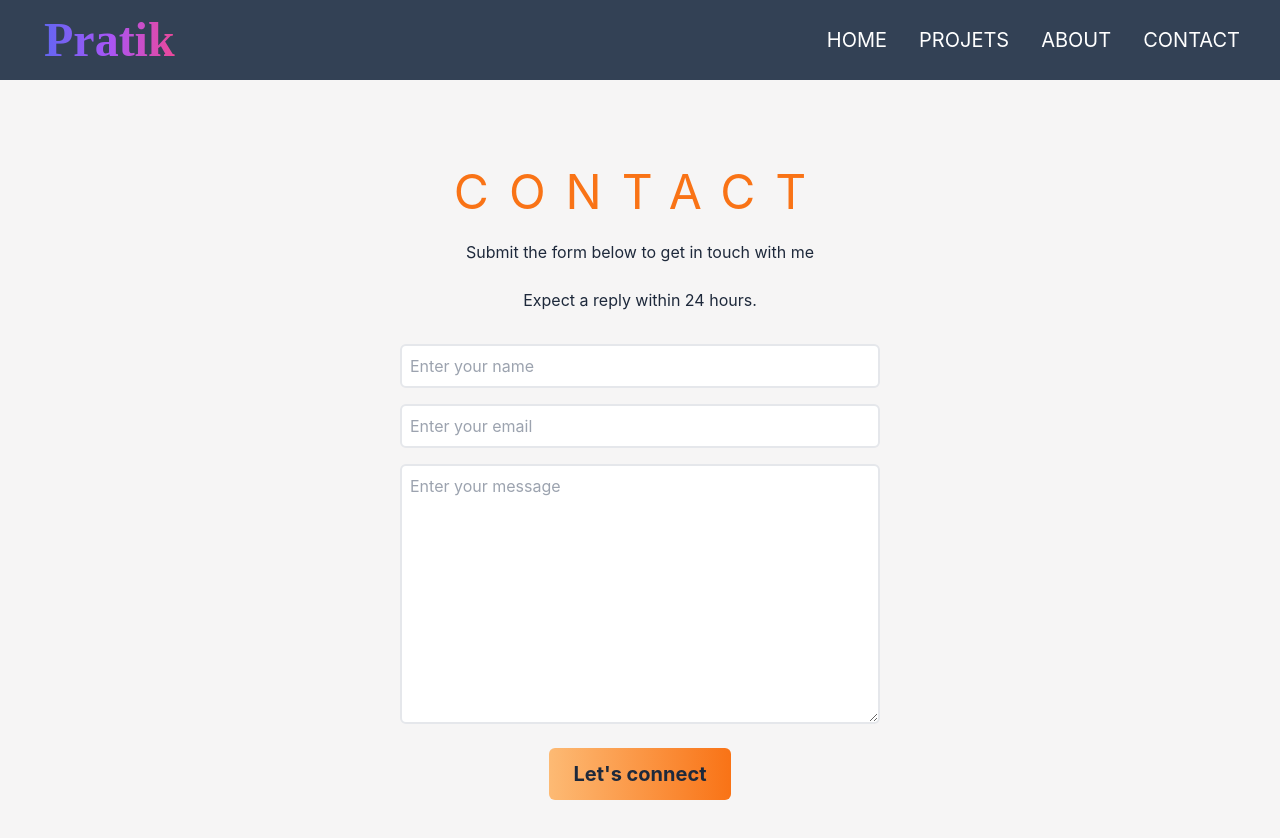
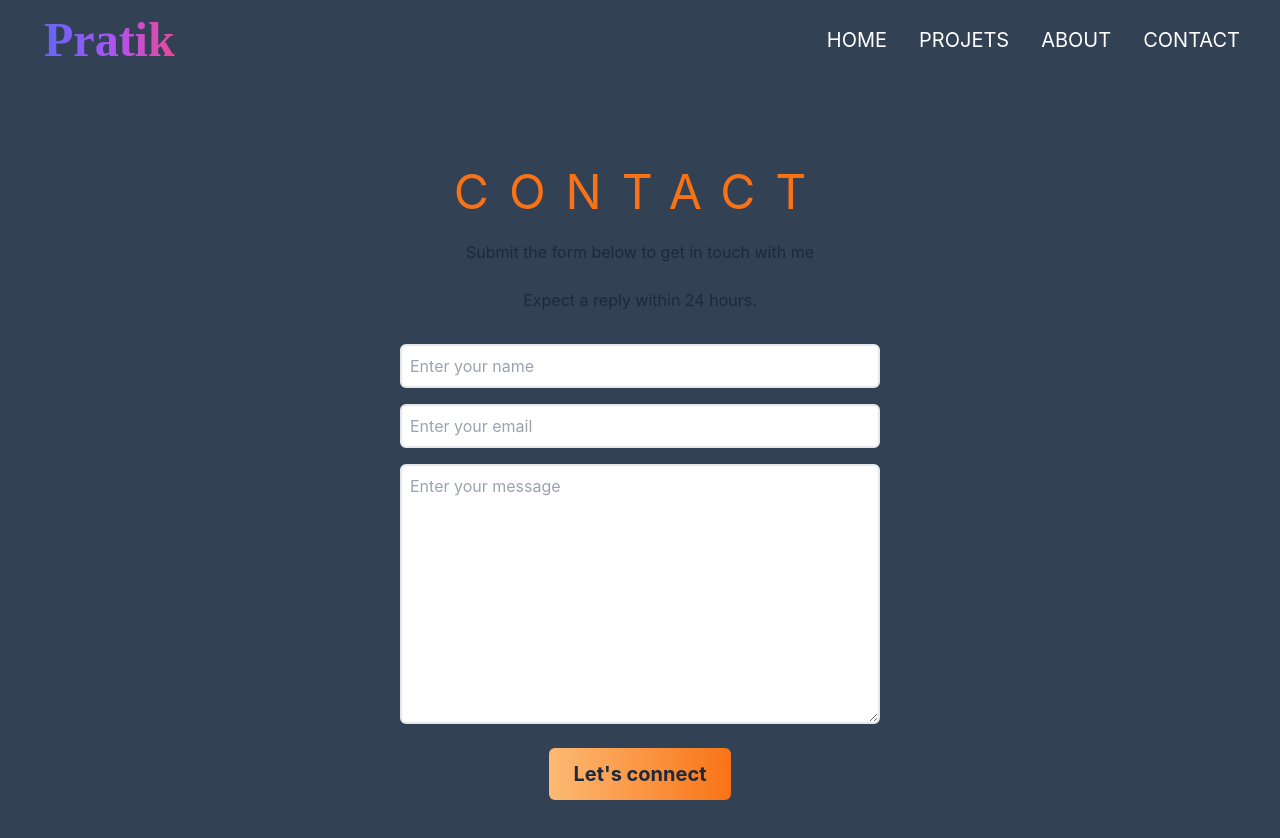
Before and after one commit to Pratik772846/Portfolio, a React (Create React App) app: page /contact in a window 1280 px wide. Built offline with nearby package versions, Linux system fonts and the light colour scheme.

Commit message:
bug fixed in contact section

```diff
--- a/src/components/Contact/Contact.jsx
+++ b/src/components/Contact/Contact.jsx
@@ -2,10 +2,10 @@ import React from 'react'
 import Navbar from "../Navbar/Nav";
 const Contact = () => {
   return (
-    <div className='flex flex-col items-center'>
+    <div className='flex flex-col bg-slate-700 items-center'>
         <Navbar/>
-        <div className=' text-zinc-300 w-full h-full'>
-        <div name = 'contact' className='relative flex flex-col text-center  mx-auto    sm:bg-[#f6f5f5]'>
+        <div className=' text-zinc-300 bg-slate-700 w-full h-full'>
+            <div className='flex flex-col text-center  mx-auto'>
             <div className='flex flex-col p-4 pt-8 md:w-[40%] justify-center max-w-screen mx-auto h-full'>
                 <div className='pb-8 mt-8'>
                   <h3 className='uppercase text-orange-500 text-5xl tracking-[20px] mt-6'>Contact </h3>
@@ -26,22 +26,12 @@ const Contact = () => {
 
                   </form>
               </div>
+
             </div>
-         </div>
+            </div>
         </div>
     </div>
   )
 }
 
 export default Contact
-
-
-// import React from 'react'
-
-// const Contact = () => {
-//   return (
-
-//   )
-// }
-
-// export default Contact
```
